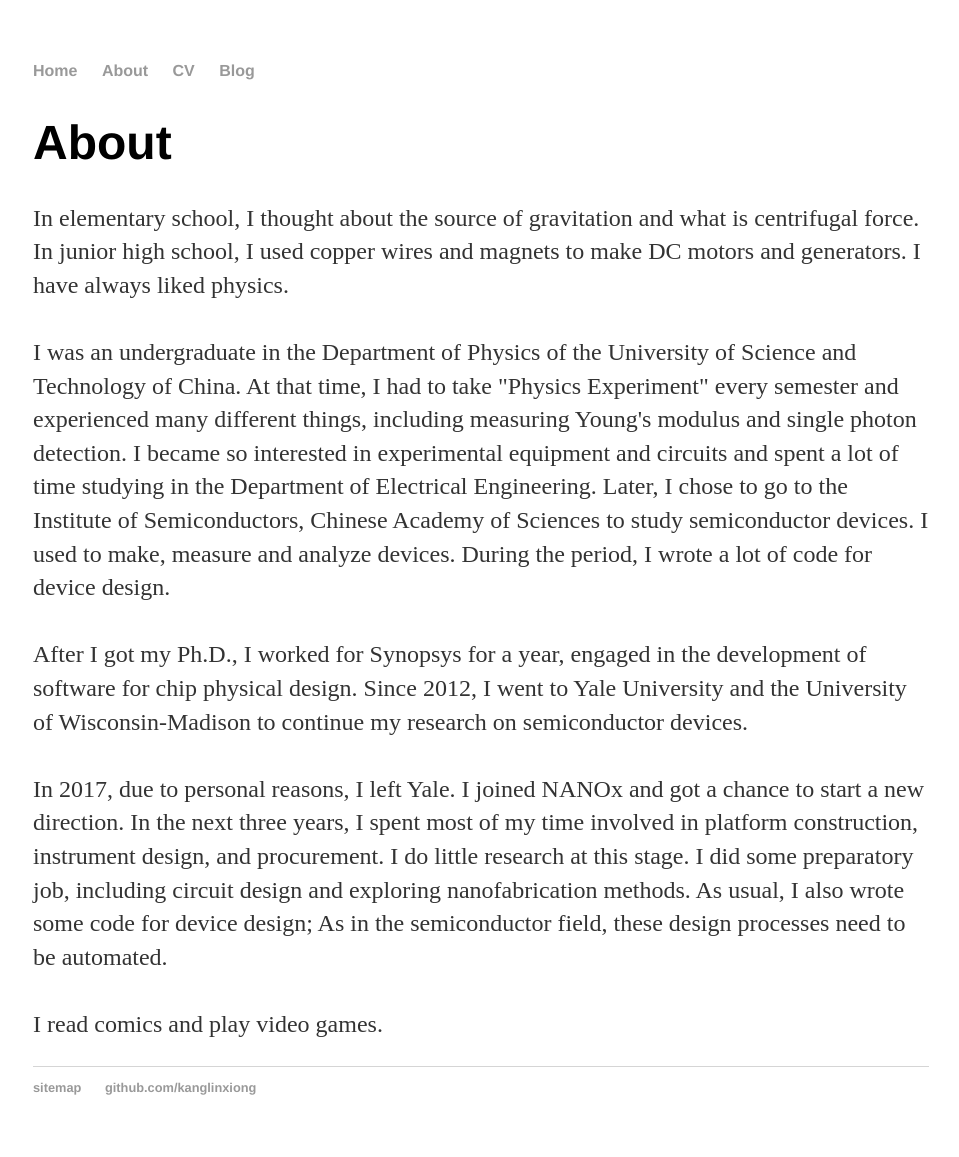
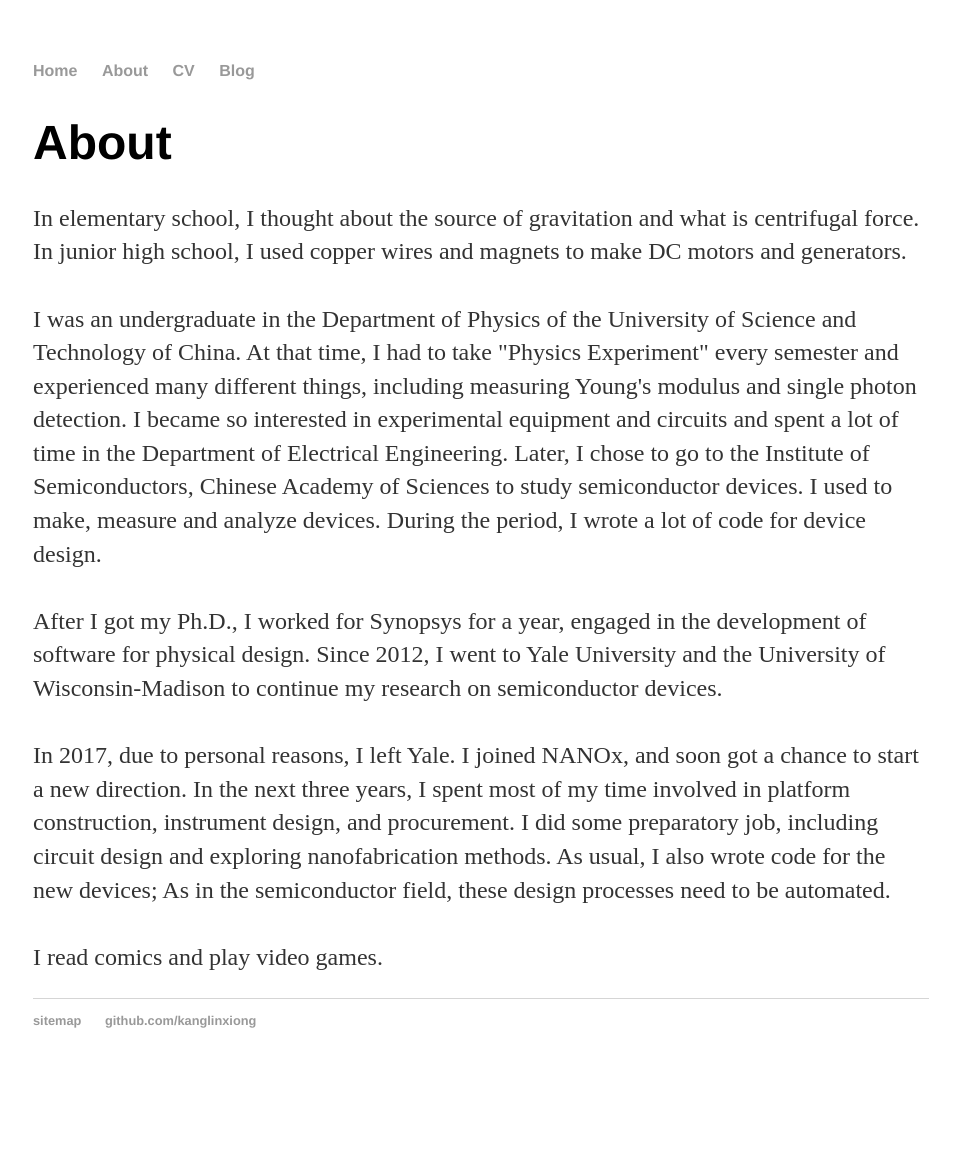
Before and after one commit to KanglinXiong/kanglinxiong.github.io, a Jekyll site: the page built from about/index.html, in a window 1280 px wide. Shown: the whole page, without its empty margins (159-1118 px from the left). Built offline with Jekyll 4.4.1, drawn with Linux system fonts in a browser that asks for light colours; after the commit the page ends 1090 px from its top, so only the background shows below that.

Commit message:
Update index.html

```diff
--- a/about/index.html
+++ b/about/index.html
@@ -7,24 +7,23 @@ title: About Kanglin Xiong
 		<h1>About</h1>
 		<p>
 		In elementary school, I thought about the source of gravitation and what is centrifugal force.
-		In junior high school, I used copper wires and magnets to make DC motors and generators. I have always liked physics.
+		In junior high school, I used copper wires and magnets to make DC motors and generators.
 		<br><br>
 		I was an undergraduate in the Department of Physics of the University of Science and Technology of China.
 		At that time, I had to take "Physics Experiment" every semester and experienced many different things,
 			including measuring Young's modulus and single photon detection.
-		I became so interested in experimental equipment and circuits and spent a lot of time studying in the Department of Electrical Engineering.
+		I became so interested in experimental equipment and circuits and spent a lot of time in the Department of Electrical Engineering.
 		Later, I chose to go to the Institute of Semiconductors, Chinese Academy of Sciences to study semiconductor devices.
 		I used to make, measure and analyze devices. During the period, I wrote a lot of code for device design.
 		<br><br>
-		After I got my Ph.D., I worked for Synopsys for a year, engaged in the development of software for chip physical design.
+		After I got my Ph.D., I worked for Synopsys for a year, engaged in the development of software for physical design.
 		Since 2012, I went to Yale University and the University of Wisconsin-Madison to continue my research on semiconductor devices.
 		<br><br>
 		In 2017, due to personal reasons, I left Yale.
-		I joined NANOx and got a chance to start a new direction.
+		I joined NANOx, and soon got a chance to start a new direction.
 		In the next three years, I spent most of my time involved in platform construction, instrument design, and procurement.
-		I do little research at this stage.
 		I did some preparatory job, including circuit design and exploring nanofabrication methods.
-		As usual, I also wrote some code for device design;
+		As usual, I also wrote code for the new devices;
 			As in the semiconductor field, these design processes need to be automated.
 		<br><br>
 		I read comics and play video games.
```
